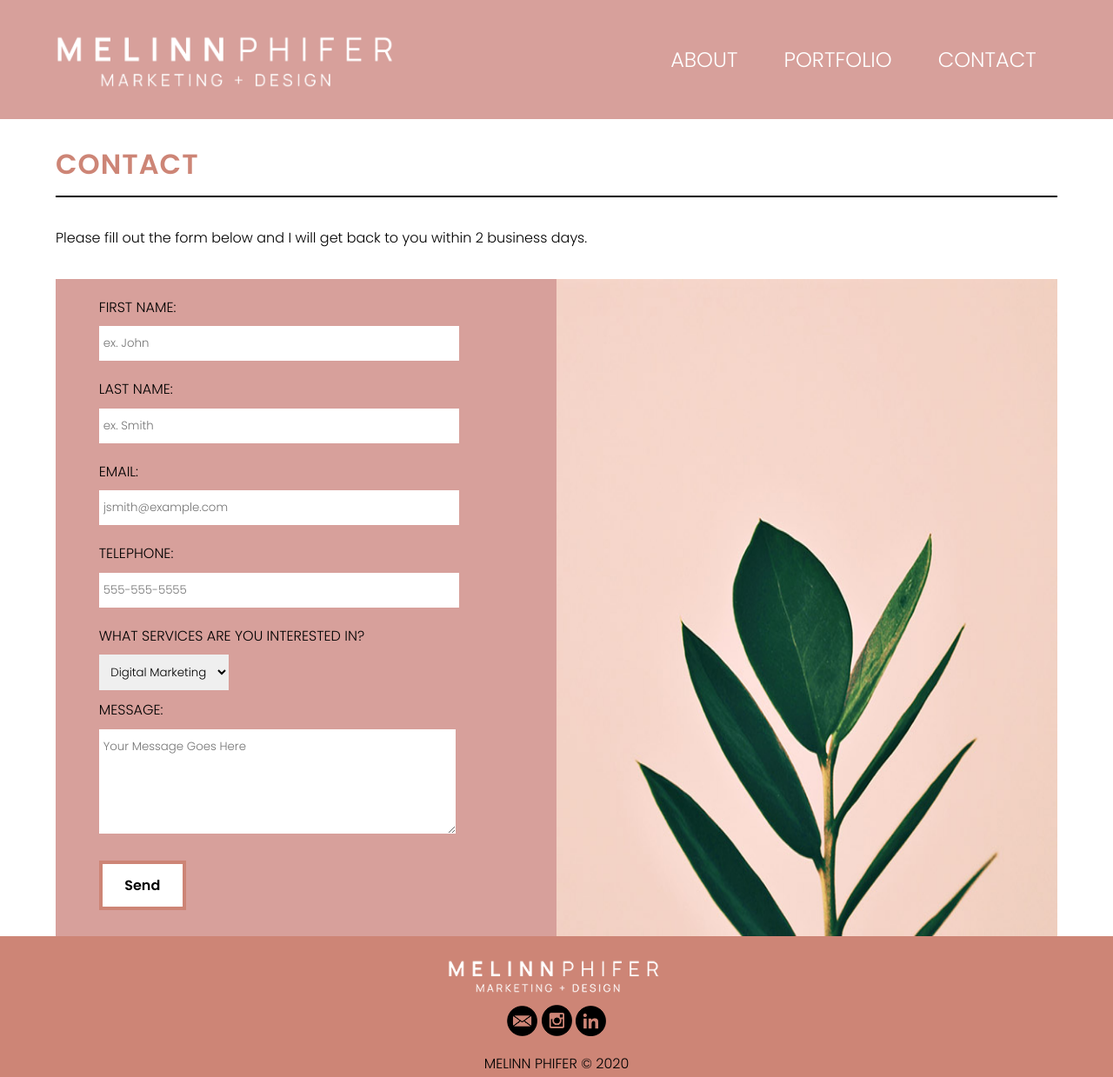
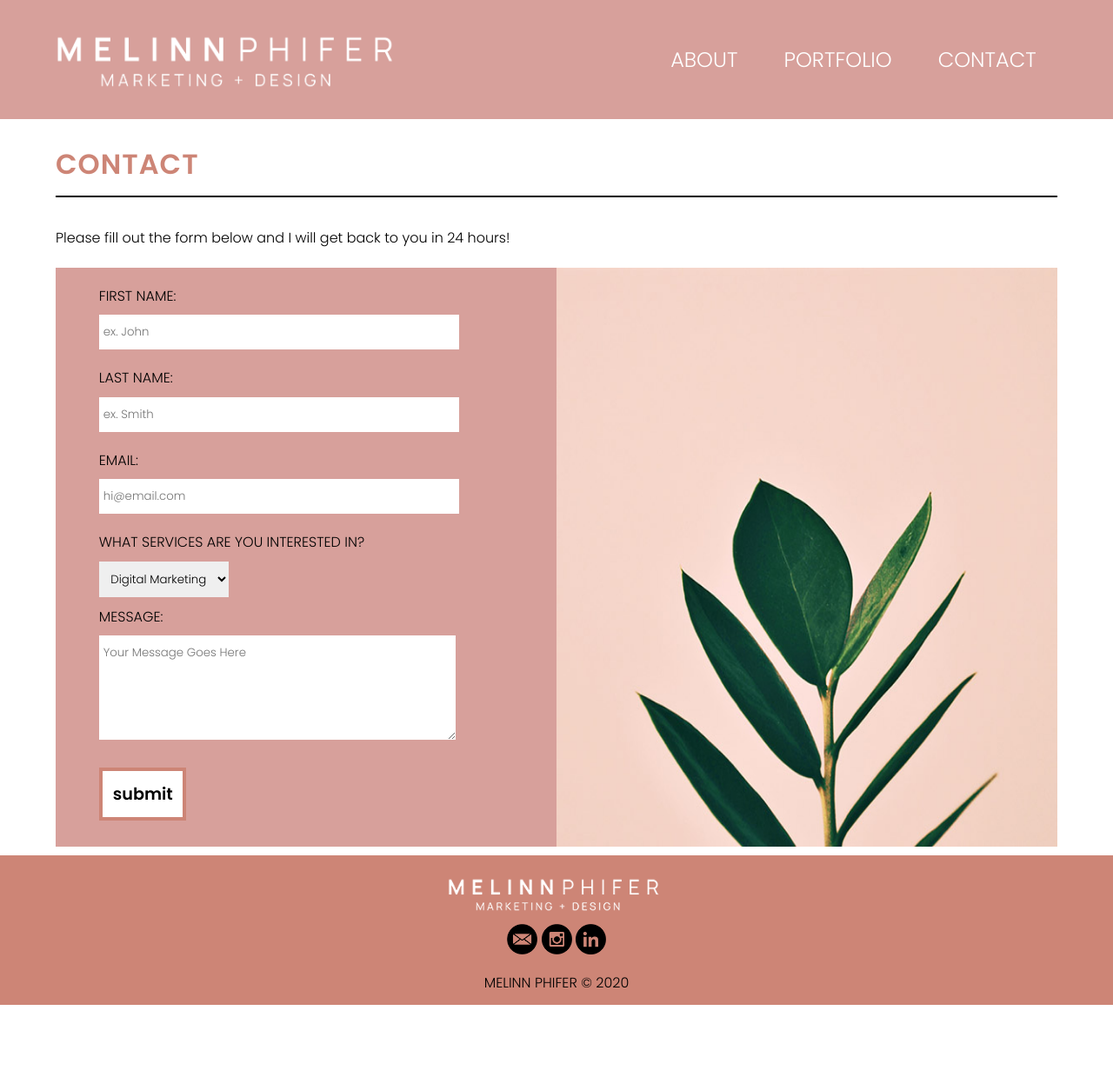
Before and after one commit to mphifer/project2_phifer_melinn, a plain HTML site: page contact.html in a window 1280 px wide. Shown: the whole page at 87% size. After the commit the page ends 1156 px from the top, so only its background shows below. Drawn offline with nearby package versions, Linux system fonts and the light colour scheme.

Commit message:
resize contact box 1000px and up

```diff
--- a/contact.html
+++ b/contact.html
@@ -56,11 +56,10 @@
 		<main>
 			<div class="portfolio-heading">
 				<h1>Contact </h1>
-				<p class="contact-me"> Please fill out the form below and I will get back to you within 2 business days. </p>
+				<p class="contact-me"> Please fill out the form below and I will get back to you in 24 hours! </p>
 			</div>
 
-			<section class="contact-page"
-			<div class="contact">
+			<section class="contact">
 					<div class="contact-form">
 						<form class ="contact-form" id="test_form" name="test_form" method="POST" action="form.php" onsubmit="return validateForm(this)">
 							<div class="first-name input-section">
@@ -75,12 +74,7 @@
 
 							<div class="email input-section">
 								<label for="email" class="label_input_wrap">Email: </label>
-								<input type="email" name="req_email" id="email" placeholder="jsmith@example.com" />
-							</div>
-
-							<div class="telephone input-section">
-								<label for="telephone" class="label_input_wrap">Telephone: </label>
-								<input type="tel" name="telephone" id="telephone" placeholder="555-555-5555" />
+								<input type="email" name="req_email" id="email" placeholder="hi@email.com" />
 							</div>
 
 							<div class="dropdown input-section">
@@ -101,13 +95,12 @@
 							</div>
 
 							<div class="submit">
-								<input type="submit" value="Send" />
+								<input type="submit" value="submit" />
 							</div>
 
 						</form>
 					</div>
-					<img class="plant" src="images/plant.jpg" alt="melinn phifer logo" title="melinn phifer logo" /></a>
-				</div>
+					<img class="plant" src="images/plant.jpg" alt="melinn phifer logo" title="melinn phifer logo" />
 			</section>
 		</main>
 
--- a/styles.css
+++ b/styles.css
@@ -416,19 +416,19 @@ textarea#comments, input#firstname, input#lastname, input#email, input#telephone
 	  background-color: #ffff;
 	  border:4px solid #cd8576;
 	  color: black;
-	  padding: 12px 16px;
+	  padding: 12px 12px;
 		margin-top: 3%;
 	  text-align: center;
 	  text-decoration: none;
 	  display: inline-block;
-	  font: 1rem 'Poppins', sans-serif;
+	  font: 1.2rem 'Poppins', sans-serif;
 		font-weight: bold;
 		max-width: 100px;
 	}
 
-	.button:hover {
-	  background-color: #cd8576;
-	  color: #ffff;
+.submit input:hover {
+	  background-color: black;
+	  color: white;
 	}
 
 	.button:active {
@@ -604,9 +604,9 @@ footer p {
 }
 
 /* CONTACT / Image */
-.plant {
+/* .plant {
 	max-width: 50%;
-}
+} */
 
 }
 /**********************End Min-width 900px *******************/
@@ -735,12 +735,16 @@ footer p {
 }
 
 /* CONTACT / Contact Section  */
-.contact-page{
+.contact {
 	display: flex;
-	justify-content: center;
+	justify-content: space-around;
 	padding-left: 5%;
 	padding-right: 5%;
 	margin:auto;
+}
+
+.contact-me {
+	padding-bottom: 1%;
 }
 
 /* CONTACT / Contact Form */
```
